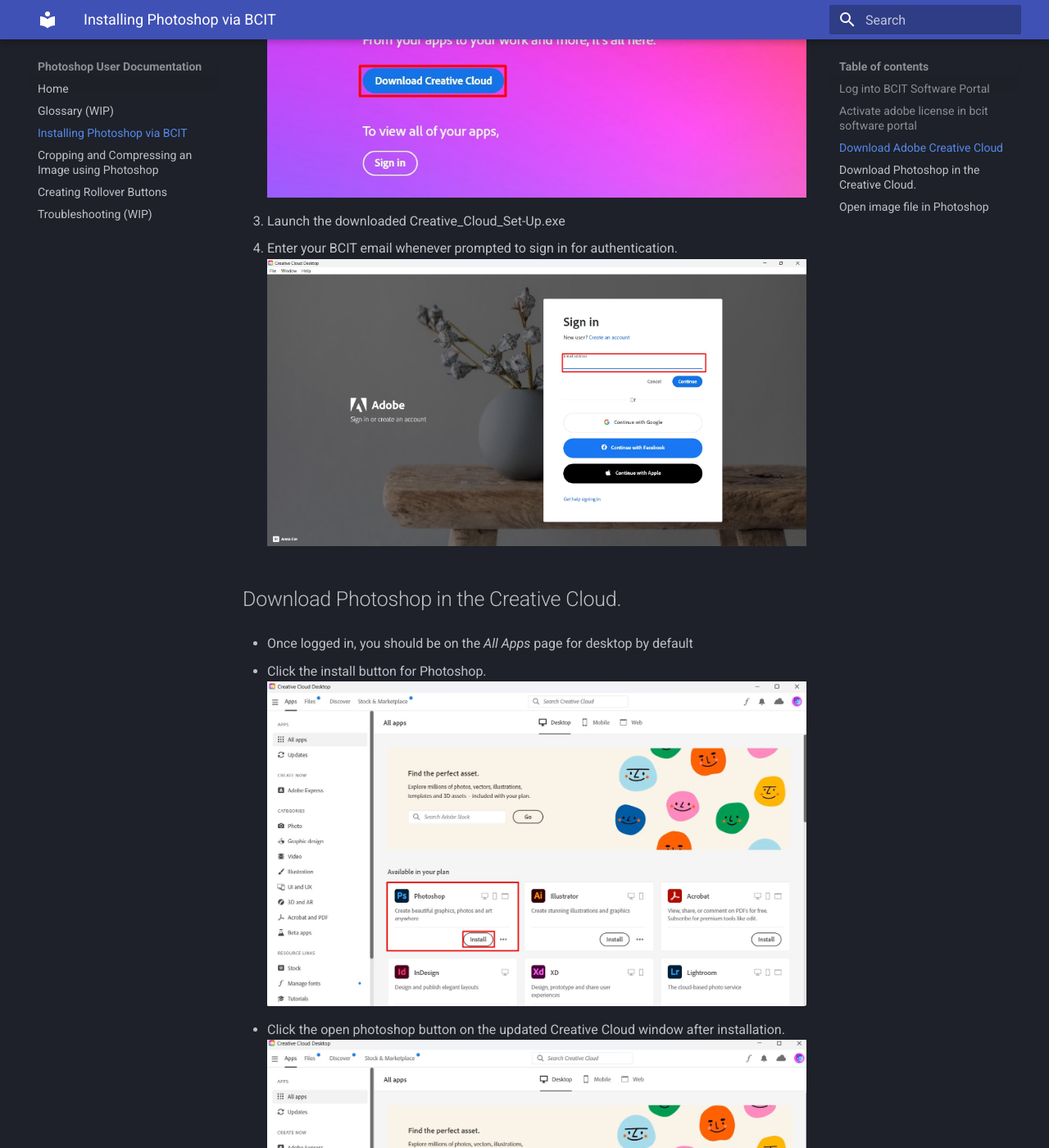
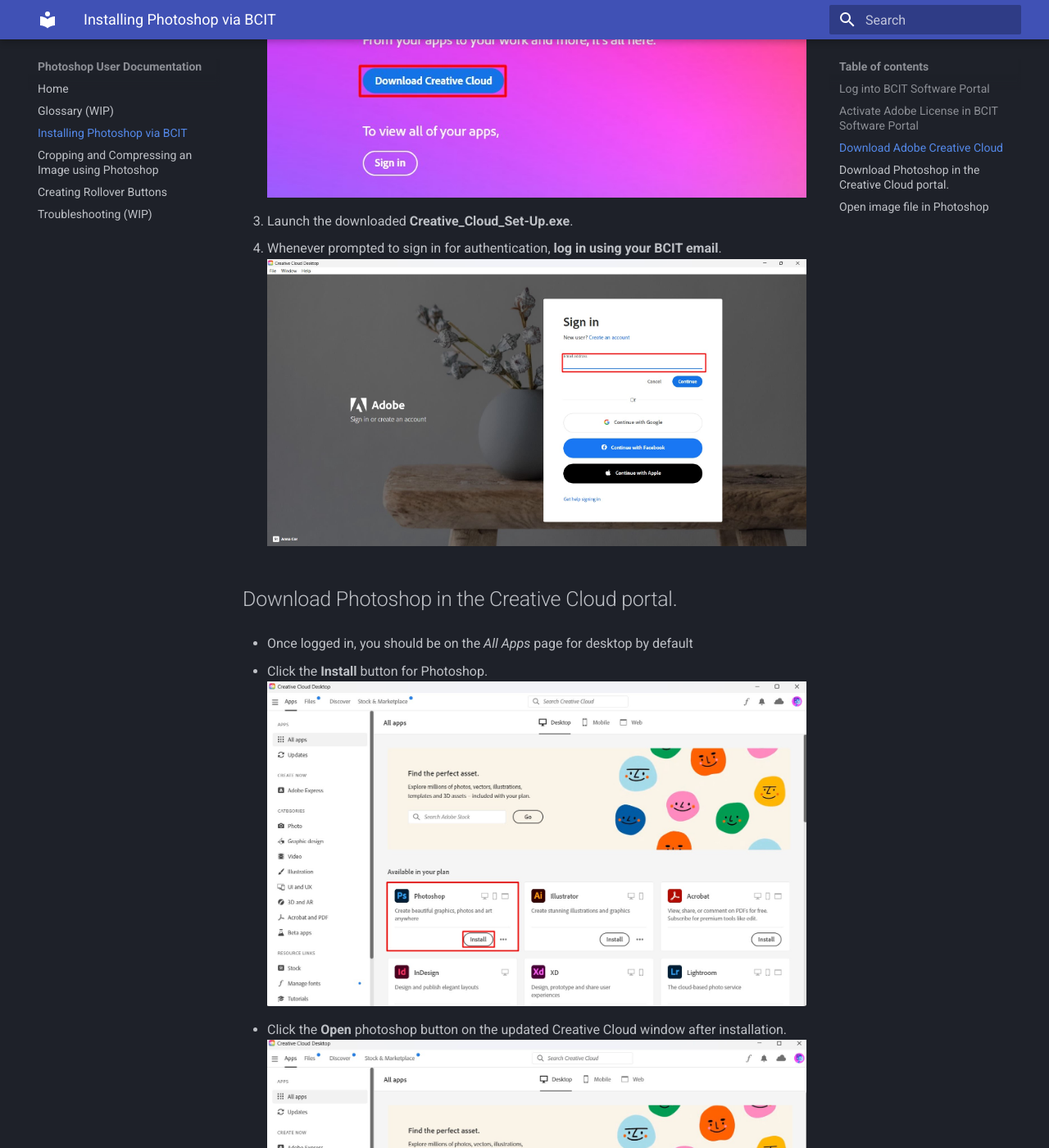
Before and after one commit to GurjeetB/UserDocProject, an MkDocs documentation site: the page built from docs/pages/1-install-photoshop-using-bcit-account.md, in a window 1280 px wide and 1400 px high, scrolled down 1936 px. Shown: the whole window at 82% size. Built offline with MkDocs 1.6.1 and Material for MkDocs 9.7.7, drawn with Linux system fonts in a browser that asks for light colours; some of the changed text lies outside the part shown.

Commit message:
Fix typos

```diff
--- a/docs/pages/1-install-photoshop-using-bcit-account.md
+++ b/docs/pages/1-install-photoshop-using-bcit-account.md
@@ -11,34 +11,35 @@
 4. Search for the term 'adobe'. There should be only 1 result, "_Adobe Creative Cloud Pro_". Click **Add to Cart** to the right of the page.
     ![software portal](./images-installation/install_2.jpg)
 
-## Activate adobe license in bcit software portal
+## Activate Adobe License in BCIT Software Portal
 * !need screenshots!!
 
 ## Download Adobe Creative Cloud
 
-1. Click install. You will be lead to the download creative cloud webpage. ![portalACC install](./images-installation/install_3_1.jpg)
+1. Click **Install**. You will be led to the "Download Creative Cloud" webpage. ![portalACC install](./images-installation/install_3_1.jpg)
 2. Click **Download Creative Cloud**
     ![software portal](./images-installation/DownloadCC.jpg)
-3. Launch the downloaded Creative_Cloud_Set-Up.exe
-4. Enter your BCIT email whenever prompted to sign in for authentication.
+3. Launch the downloaded **Creative_Cloud_Set-Up.exe**.
+4. Whenever prompted to sign in for authentication, **log in using your BCIT email**.
     ![CC adobe login](./images-installation/CC_BCIT_login.jpg)
 
-## Download Photoshop in the Creative Cloud.
+## Download Photoshop in the Creative Cloud portal.
 
 - Once logged in, you should be on the _All Apps_ page for desktop by default
 
-1. Click the install button for Photoshop.
+1. Click the **Install** button for Photoshop.
     ![CC Photoshop install](./images-installation/CC_landingpage.jpg)
 
-2. Click the open photoshop button on the updated Creative Cloud window after installation.
+2. Click the **Open** photoshop button on the updated Creative Cloud window after installation.
     ![CC Photoshop open](./images-installation/CC_open_Ps_button.jpg)
 
 ## Open image file in Photoshop
 
 - **Method 1**:
-    Open image file by dragging and dropping it onto the indicated area on the landing page.
-    ![Photoshop landing](./images-installation/Ps_landing_page.jpg)
+    - Open your image file by dragging and dropping it onto the indicated area on the landing page.
+        ![Photoshop landing](./images-installation/Ps_landing_page.jpg)
 - **Method 2**: by menu navigation:
-    1. Click File -> Open
-    2. Click the **On your computer** button on the lower left of the popup window.![CC Photoshop open](./images-installation/OpenfromCCwindow.jpg)
+    1. Click **File** -> **Open**.
+    2. Click the **On your computer** button on the lower left of the popup window.
+        ![CC Photoshop open](./images-installation/OpenfromCCwindow.jpg)
     3. Select your desired image file in the file explorer and click open.
```
